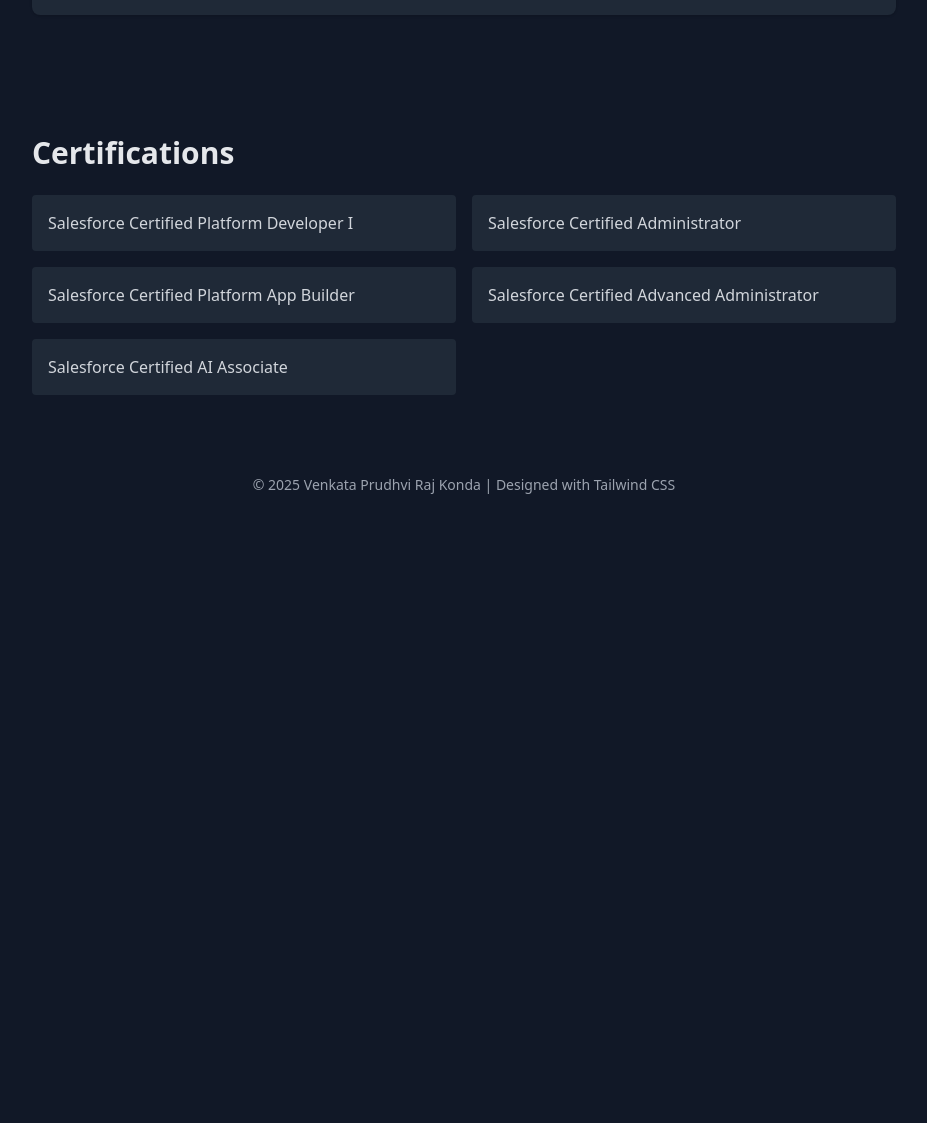
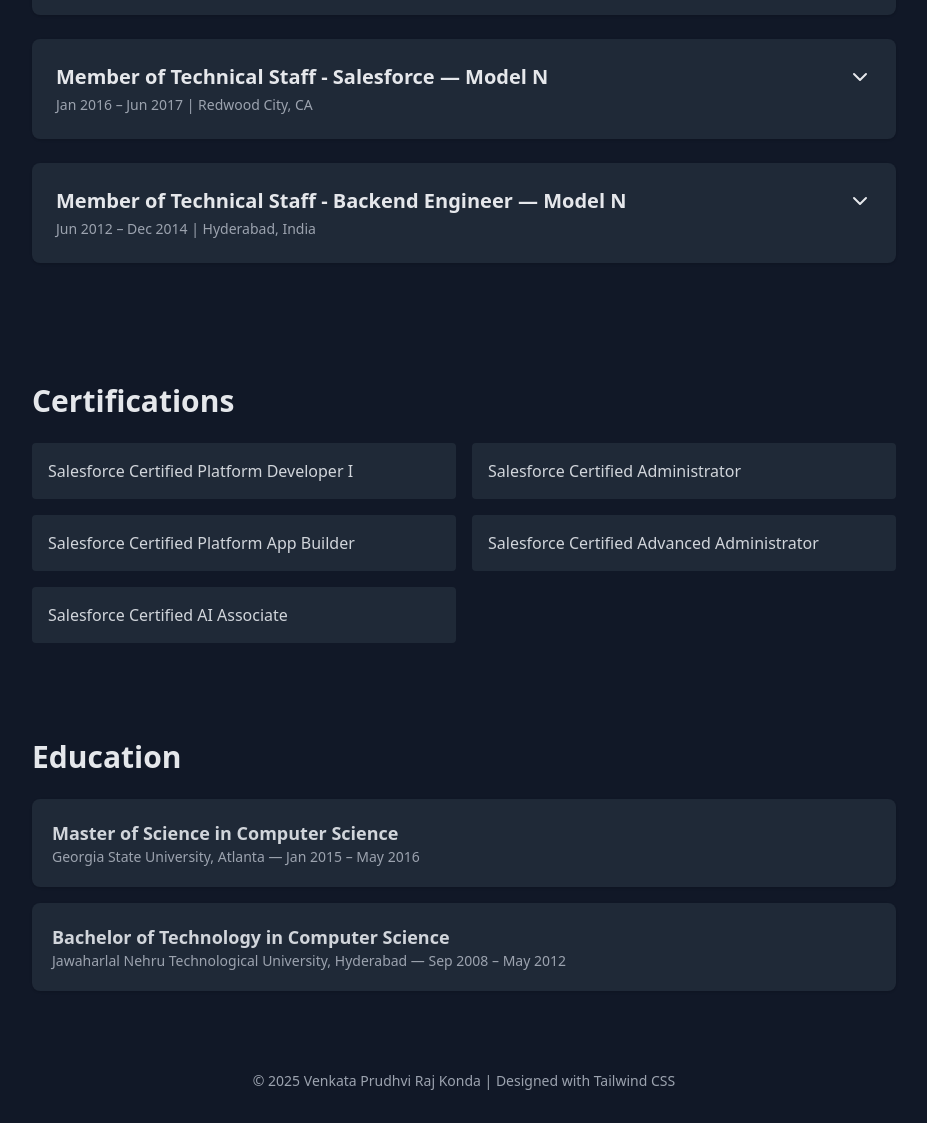
Before and after one commit to prudhvikonda/prudhvikonda.github.io, a plain HTML site: page index.html in a window 1280 px wide. Shown: the part 1587-2710 px from the top of the page, without its empty margins (176-1103 px from the left). Before the commit the page ends 2114 px from the top, so only its background shows below. Drawn offline with nearby package versions, Linux system fonts and the light colour scheme.

Commit message:
Added other employment info and Education

```diff
--- a/index.html
+++ b/index.html
@@ -36,26 +36,21 @@
       <a href="#experience" class="hover:text-blue-400">Experience</a>
       <a href="#skills" class="hover:text-blue-400">Skills</a>
       <a href="#certs" class="hover:text-blue-400">Certifications</a>
-      <button id="themeToggle" class="ml-4" title="Toggle theme">
-        <i data-feather="moon"></i>
-      </button>
+      <a href="#education" class="hover:text-blue-400">Education</a>
+      <button id="themeToggle" class="ml-4" title="Toggle theme"><i data-feather="moon"></i></button>
     </div>
-    <!-- Mobile menu button -->
-    <button id="menuToggle" class="md:hidden">
-      <i data-feather="menu"></i>
-    </button>
+    <button id="menuToggle" class="md:hidden"><i data-feather="menu"></i></button>
   </nav>
 
   <!-- Sidebar (mobile) -->
   <div id="mobileSidebar" class="sidebar fixed top-0 right-0 h-full w-64 bg-gray-800 shadow-lg p-6 z-50">
-    <button id="closeSidebar" class="absolute top-4 right-4">
-      <i data-feather="x"></i>
-    </button>
+    <button id="closeSidebar" class="absolute top-4 right-4"><i data-feather="x"></i></button>
     <nav class="flex flex-col space-y-6 mt-12 text-lg">
       <a href="#about" class="hover:text-blue-400" onclick="closeMenu()">About</a>
       <a href="#experience" class="hover:text-blue-400" onclick="closeMenu()">Experience</a>
       <a href="#skills" class="hover:text-blue-400" onclick="closeMenu()">Skills</a>
       <a href="#certs" class="hover:text-blue-400" onclick="closeMenu()">Certifications</a>
+      <a href="#education" class="hover:text-blue-400" onclick="closeMenu()">Education</a>
       <button id="mobileThemeToggle" class="flex items-center gap-2 text-left mt-6" title="Toggle theme">
         <i data-feather="moon"></i> Theme
       </button>
@@ -127,10 +122,11 @@
       <p class="text-sm text-gray-400 mt-1">Nov 2022 – Present | Atlanta, GA</p>
       <div class="expand-content text-gray-300">
         <ul class="list-disc ml-6 mt-3 space-y-1">
-          <li>Led Salesforce integrations across the Lead-to-Cash domain improving scalability and efficiency.</li>
+          <li>Led Salesforce integrations across Lead-to-Cash domain improving scalability and efficiency.</li>
           <li>Engineered Kafka-based data flows and Retool–Salesforce integrations enabling predictive insights.</li>
           <li>Built CRMA dashboards, DocuSign integration, and multi-platform contract distribution strategy.</li>
-          <li>Recognized by the CTO for leading the migration and boosting user adoption.</li>
+          <li>Recognized by the CTO for leading Salesforce migration and boosting user adoption.</li>
+          <li>Developed proactive monitoring and alerting framework improving org reliability.</li>
         </ul>
       </div>
     </div>
@@ -145,8 +141,8 @@
       <div class="expand-content text-gray-300">
         <ul class="list-disc ml-6 mt-3 space-y-1">
           <li>Enhanced Salesforce–ActiveCampaign integration reliability and scalability.</li>
-          <li>Developed custom automation action blocks for marketing and CRM workflows.</li>
-          <li>Collaborated on architecture revamp with message queues for improved resilience.</li>
+          <li>Developed automation blocks for cross-platform workflows.</li>
+          <li>Improved data sync reliability and redesigned architecture with message queues.</li>
         </ul>
       </div>
     </div>
@@ -160,13 +156,44 @@
       <p class="text-sm text-gray-400 mt-1">Jun 2017 – Apr 2022 | Atlanta, GA</p>
       <div class="expand-content text-gray-300">
         <ul class="list-disc ml-6 mt-3 space-y-1">
-          <li>Built Lightning components and wrappers enabling the org-wide transition to Salesforce Lightning.</li>
-          <li>Implemented Salesforce DX pipelines and CI/CD automation.</li>
-          <li>Integrated Salesforce with GoTransverse, LinkedIn Sales Navigator, and other apps.</li>
+          <li>Engineered Salesforce Lightning transition and CI/CD pipelines using Salesforce DX.</li>
+          <li>Integrated Salesforce with GoTransverse, LinkedIn, SurveyMonkey, and proprietary apps.</li>
+          <li>Implemented Kafka adapters ensuring scalable event-driven data flows.</li>
         </ul>
       </div>
     </div>
 
+    <!-- Model N Salesforce -->
+    <div class="bg-gray-800 p-6 rounded-lg shadow mb-6">
+      <button class="w-full flex justify-between items-center font-semibold text-left text-xl expand-btn">
+        Member of Technical Staff - Salesforce — Model N
+        <i data-feather="chevron-down"></i>
+      </button>
+      <p class="text-sm text-gray-400 mt-1">Jan 2016 – Jun 2017 | Redwood City, CA</p>
+      <div class="expand-content text-gray-300">
+        <ul class="list-disc ml-6 mt-3 space-y-1">
+          <li>Built enterprise-grade CPQ solution for High-Tech industry on Salesforce Platform.</li>
+          <li>Designed frameworks to manage complex quoting, pricing, and configuration workflows.</li>
+          <li>Integrated Salesforce with SAP using Configit REST APIs.</li>
+        </ul>
+      </div>
+    </div>
+
+    <!-- Model N Backend -->
+    <div class="bg-gray-800 p-6 rounded-lg shadow mb-6">
+      <button class="w-full flex justify-between items-center font-semibold text-left text-xl expand-btn">
+        Member of Technical Staff - Backend Engineer — Model N
+        <i data-feather="chevron-down"></i>
+      </button>
+      <p class="text-sm text-gray-400 mt-1">Jun 2012 – Dec 2014 | Hyderabad, India</p>
+      <div class="expand-content text-gray-300">
+        <ul class="list-disc ml-6 mt-3 space-y-1">
+          <li>Developed backend Java services for Contracts, Compliance, and Business Engine modules.</li>
+          <li>Optimized SQL queries reducing report runtimes from 8+ hours to minutes.</li>
+          <li>Built Cognos reporting solutions for business analytics.</li>
+        </ul>
+      </div>
+    </div>
   </section>
 
   <!-- Certifications -->
@@ -181,6 +208,21 @@
     </ul>
   </section>
 
+  <!-- Education -->
+  <section id="education" class="max-w-4xl mx-auto px-4 py-12">
+    <h2 class="text-3xl font-bold mb-6">Education</h2>
+    <div class="space-y-4 text-gray-300">
+      <div class="bg-gray-800 p-5 rounded-lg shadow">
+        <h3 class="font-semibold text-lg">Master of Science in Computer Science</h3>
+        <p class="text-sm text-gray-400">Georgia State University, Atlanta — Jan 2015 – May 2016</p>
+      </div>
+      <div class="bg-gray-800 p-5 rounded-lg shadow">
+        <h3 class="font-semibold text-lg">Bachelor of Technology in Computer Science</h3>
+        <p class="text-sm text-gray-400">Jawaharlal Nehru Technological University, Hyderabad — Sep 2008 – May 2012</p>
+      </div>
+    </div>
+  </section>
+
   <!-- Footer -->
   <footer class="text-center py-8 text-gray-400 text-sm">
     © 2025 Venkata Prudhvi Raj Konda | Designed with Tailwind CSS
@@ -188,17 +230,9 @@
 
   <script>
     feather.replace();
+    ScrollReveal().reveal('section', { distance: '40px', duration: 800, easing: 'ease-out', origin: 'bottom', interval: 150 });
 
-    // Scroll animation
-    ScrollReveal().reveal('section', {
-      distance: '40px',
-      duration: 800,
-      easing: 'ease-out',
-      origin: 'bottom',
-      interval: 150
-    });
-
-    // Theme toggle (desktop + mobile)
+    // Theme toggle
     function toggleTheme() {
       document.body.classList.toggle('bg-gray-50');
       document.body.classList.toggle('text-gray-800');
@@ -206,7 +240,7 @@
     document.getElementById('themeToggle').addEventListener('click', toggleTheme);
     document.getElementById('mobileThemeToggle').addEventListener('click', toggleTheme);
 
-    // Expandable experience
+    // Expandable sections
     document.querySelectorAll('.expand-btn').forEach(btn => {
       btn.addEventListener('click', () => {
         const content = btn.nextElementSibling.nextElementSibling;
@@ -221,9 +255,7 @@
     const sidebar = document.getElementById('mobileSidebar');
     document.getElementById('menuToggle').addEventListener('click', () => sidebar.classList.add('open'));
     document.getElementById('closeSidebar').addEventListener('click', () => sidebar.classList.remove('open'));
-    function closeMenu() {
-      sidebar.classList.remove('open');
-    }
+    function closeMenu() { sidebar.classList.remove('open'); }
   </script>
 </body>
 </html>
```
